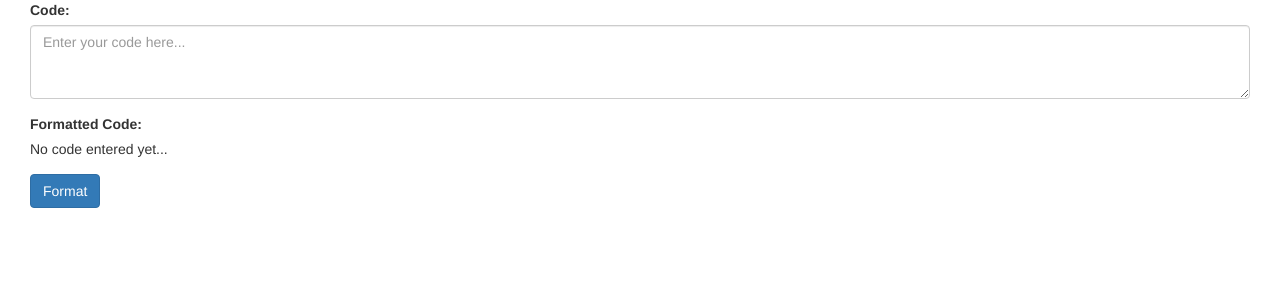
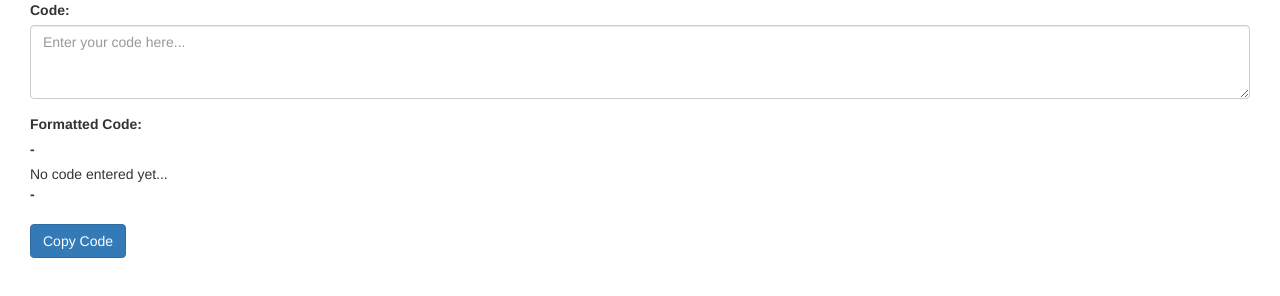
Before and after one commit to muhammad-saleh/PrismJS-Evernote, a plain HTML site: page index.html in a window 1280 px wide. Drawn offline with Linux system fonts and the light colour scheme.

Commit message:
Enhanced the code container and removed the shadow also added limiters before the code container to improve the text selection

```diff
--- a/index.html
+++ b/index.html
@@ -17,12 +17,16 @@
 			  </div>
 				  <div class="form-group">
 				    <label>Formatted Code:</label>
+				    <div class="codeContainer">
+					    <label for="" class="hightlightLimiters">-</label>
 					    <div id="FormattedCode">
 							<span>No code entered yet...</span>
 					    </div>
+					    <label for="" class="hightlightLimiters">-</label>
+				    </div>
 			  </div>
 			  <div class="form-group">
-			  	<button type="submit" class="btn btn-primary">Format</button>
+			  	<button type="button" class="btn btn-primary copyCode">Copy Code</button>
 			  </div>
 			 </form>
 		</div>
```
Lines whose indentation alone changed are shown as unchanged.
